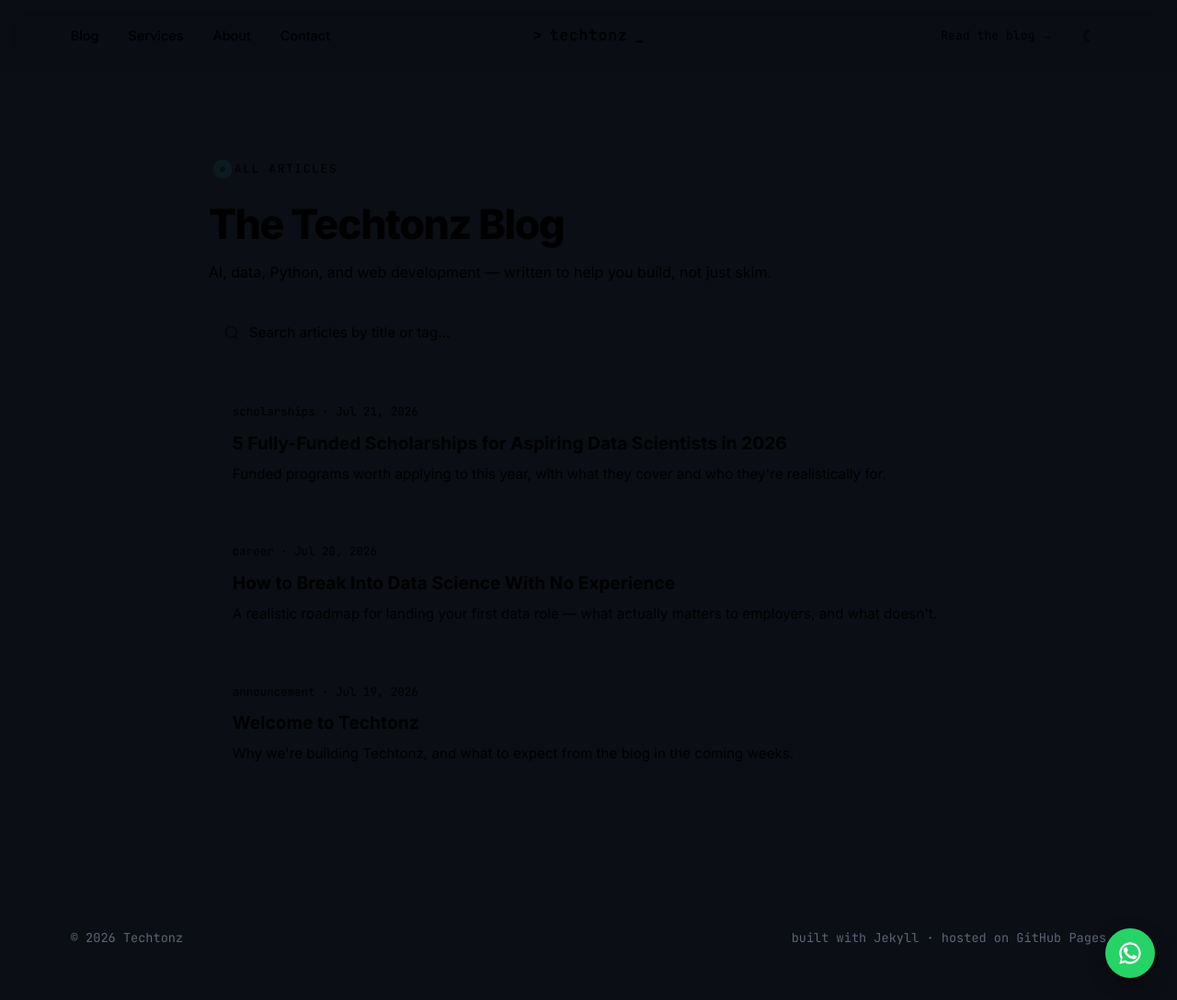
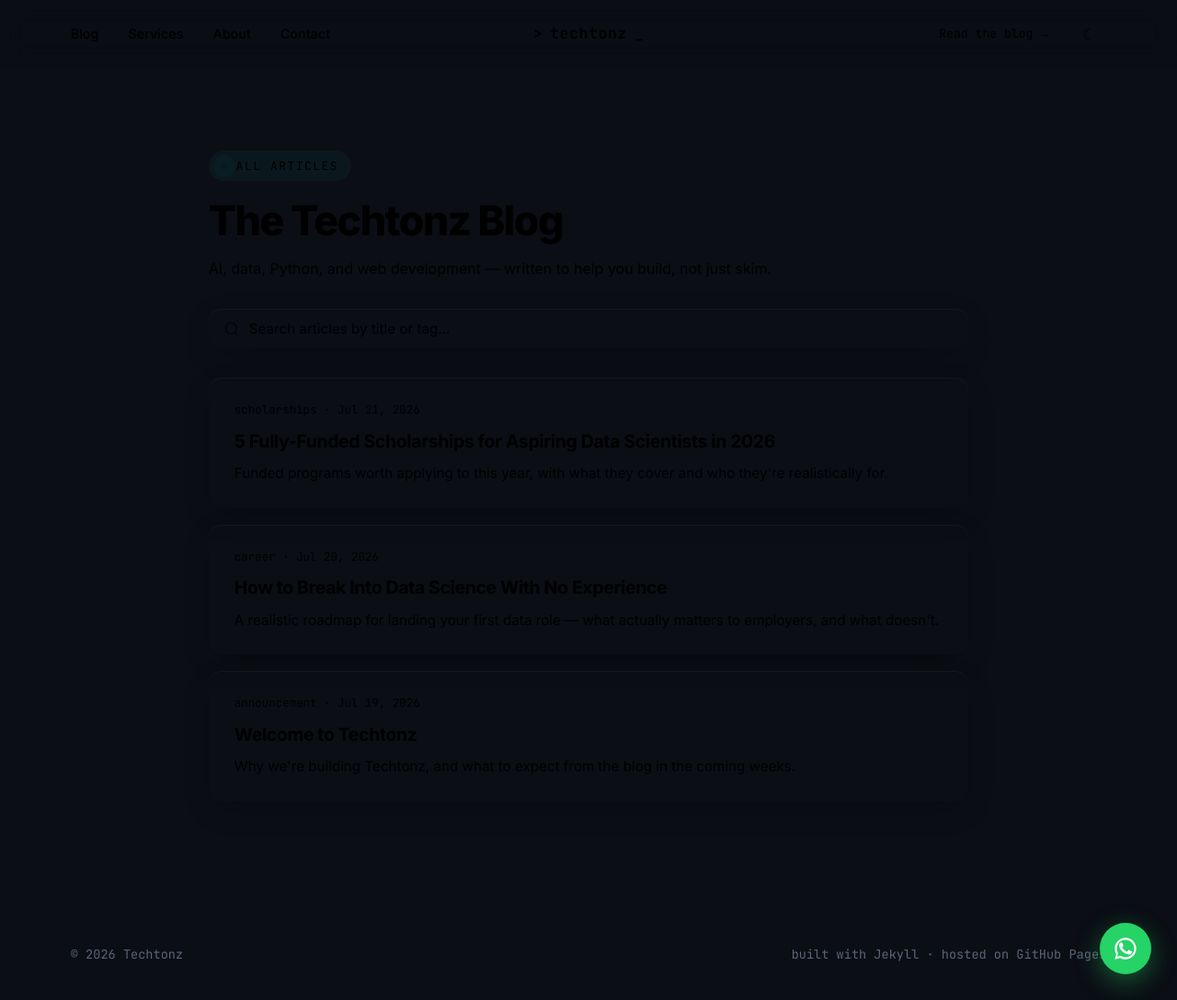
Before and after one commit to teefortech/Techtonz, a Jekyll site: the page built from blog/index.md, in a window 1280 px wide and 1088 px high. Shown: the whole window at 92% size. Built offline with Jekyll 4.4.1, drawn with Linux system fonts in a browser that asks for light colours.

```diff
--- a/assets/css/main.css
+++ b/assets/css/main.css
@@ -11,12 +11,12 @@
 }
 
 :root[data-theme="light"] {
-    --bg: #FAFBFC;
-    --bg-raised: #F0F2F5;
-    --line: #DDE2E9;
+  --bg: #F8F9FB;
+  --bg-raised: #FFFFFF;
+  --line: #E2E6ED;
   --teal: #00A891;
   --violet: #6645E0;
-    --slate: #5C6577;
+  --slate: #5A6478;
   --ink: #0B0E14;
 }
 
@@ -27,7 +27,7 @@
   background: #0B0E14;
 }
 
-  html.light-mode { background: #FAFBFC; }
+html.light-mode { background: #F8F9FB; }
 
 @media (prefers-reduced-motion: reduce) {
   html { scroll-behavior: auto; }
@@ -54,7 +54,7 @@
   font-family: 'JetBrains Mono', monospace;
 }
 
-  /* NAV */
+/* ========== NAV (grid, logo centered) ========== */
 nav {
   position: sticky;
   top: 0;
@@ -62,19 +62,23 @@
   display: grid;
   grid-template-columns: 1fr auto 1fr;
   align-items: center;
-    padding: 20px 6vw;
-    background: rgba(11, 14, 20, 0.85);
-    backdrop-filter: blur(10px);
+  padding: 18px 6vw;
+  background: rgba(11, 14, 20, 0.78);
+  backdrop-filter: blur(14px) saturate(1.3);
+  -webkit-backdrop-filter: blur(14px) saturate(1.3);
   border-bottom: 1px solid var(--line);
+  transition: background 0.25s ease, border-color 0.25s ease;
 }
 
-  :root[data-theme="light"] nav { background: rgba(250, 251, 252, 0.85); }
+:root[data-theme="light"] nav {
+  background: rgba(250, 251, 252, 0.82);
+}
 
 .nav-logo {
   font-family: 'JetBrains Mono', monospace;
   font-weight: 600;
   font-size: 1.05rem;
-    letter-spacing: 0.5px;
+  letter-spacing: 0.4px;
   display: flex;
   align-items: center;
   gap: 8px;
@@ -92,7 +96,25 @@
   justify-self: start;
 }
 
+.nav-links a {
+  position: relative;
+  transition: color 0.2s ease;
+}
+
 .nav-links a:hover { color: var(--ink); }
+
+.nav-links a::after {
+  content: '';
+  position: absolute;
+  left: 0;
+  bottom: -4px;
+  width: 0;
+  height: 1.5px;
+  background: var(--teal);
+  transition: width 0.25s cubic-bezier(0.22, 1, 0.36, 1);
+}
+
+.nav-links a:hover::after { width: 100%; }
 
 .nav-actions {
   display: flex;
@@ -105,12 +127,17 @@
   font-size: 0.82rem;
   border: 1px solid var(--teal);
   color: var(--teal);
-    padding: 8px 16px;
-    border-radius: 6px;
-    transition: background 0.2s ease, color 0.2s ease;
+  padding: 8px 18px;
+  border-radius: 8px;
+  transition: background 0.2s ease, color 0.2s ease, box-shadow 0.2s ease, transform 0.2s ease;
 }
 
-  .nav-cta:hover { background: var(--teal); color: #0B0E14; }
+.nav-cta:hover {
+  background: var(--teal);
+  color: #0B0E14;
+  box-shadow: 0 6px 20px -4px rgba(0, 217, 192, 0.35);
+  transform: translateY(-1px);
+}
 
 .theme-toggle {
   background: none;
@@ -118,25 +145,29 @@
   color: var(--ink);
   width: 38px;
   height: 38px;
-    border-radius: 8px;
+  border-radius: 10px;
   font-size: 1rem;
   cursor: pointer;
   margin-left: 8px;
   flex-shrink: 0;
-    transition: border-color 0.15s ease;
+  transition: border-color 0.2s ease, background 0.2s ease, transform 0.2s ease;
 }
 
-  .theme-toggle:hover { border-color: var(--teal); }
+.theme-toggle:hover {
+  border-color: var(--teal);
+  background: rgba(0, 217, 192, 0.08);
+  transform: scale(1.05);
+}
 
 .nav-toggle {
   display: none;
   margin-left: 8px;
 }
 
-  /* HERO */
+/* ========== HERO (centered + bg image) ========== */
 .hero {
   position: relative;
-    padding: 90px 6vw 90px;
+  padding: 100px 6vw 100px;
   max-width: 980px;
   margin: 0 auto;
   text-align: center;
@@ -174,7 +205,7 @@
   height: 100%;
   pointer-events: none;
   z-index: 1;
-    opacity: 0.7;
+  opacity: 0.55;
 }
 
 .hero > *:not(canvas) {
@@ -201,23 +232,38 @@
   display: inline-flex;
 }
 
-  .hero-actions { display: flex; justify-content: center; }
+.hero-actions {
+  display: flex;
+  justify-content: center;
+  gap: 14px;
+  flex-wrap: wrap;
+}
 
-  .hero .lead { margin-left: auto; margin-right: auto; }
+.hero .lead {
+  margin-left: auto;
+  margin-right: auto;
+}
 
 .eyebrow {
   font-family: 'JetBrains Mono', monospace;
-    font-size: 0.82rem;
+  font-size: 0.8rem;
   color: var(--teal);
-    letter-spacing: 1.5px;
+  letter-spacing: 1.6px;
   text-transform: uppercase;
   display: inline-flex;
   align-items: center;
   gap: 10px;
-    margin-bottom: 24px;
-    padding: 6px 12px;
+  margin-bottom: 28px;
+  padding: 7px 14px;
   border: 1px solid var(--line);
-    border-radius: 20px;
+  border-radius: 9999px;
+  background: rgba(0, 217, 192, 0.05);
+  transition: border-color 0.2s ease, background 0.2s ease;
+}
+
+.eyebrow:hover {
+  border-color: rgba(0, 217, 192, 0.4);
+  background: rgba(0, 217, 192, 0.09);
 }
 
 .eyebrow .ping {
@@ -229,73 +275,80 @@
 }
 
 @keyframes ping {
-    0% { box-shadow: 0 0 0 0 rgba(0, 217, 192, 0.6); }
-    70% { box-shadow: 0 0 0 8px rgba(0, 217, 192, 0); }
+  0%   { box-shadow: 0 0 0 0 rgba(0, 217, 192, 0.55); }
+  70%  { box-shadow: 0 0 0 9px rgba(0, 217, 192, 0); }
   100% { box-shadow: 0 0 0 0 rgba(0, 217, 192, 0); }
 }
 
 h1 {
-    font-size: clamp(2.4rem, 5.5vw, 4.2rem);
+  font-size: clamp(2.5rem, 5.8vw, 4.4rem);
   font-weight: 800;
-    line-height: 1.08;
-    letter-spacing: -1.5px;
-    margin-bottom: 20px;
+  line-height: 1.05;
+  letter-spacing: -0.035em;
+  margin-bottom: 22px;
 }
 
 h1 .cursor {
   display: inline-block;
-    width: 0.5ch;
+  width: 0.45ch;
   background: var(--teal);
   animation: blink 1s step-end infinite;
-    margin-left: 4px;
+  margin-left: 3px;
+  border-radius: 1px;
 }
 
 @keyframes blink {
-    0%, 50% { opacity: 1; }
+  0%, 50%   { opacity: 1; }
   51%, 100% { opacity: 0; }
 }
 
 .hero p.lead {
-    font-size: 1.15rem;
+  font-size: 1.18rem;
+  line-height: 1.6;
   color: var(--slate);
-    max-width: 560px;
-    margin-bottom: 36px;
+  max-width: 540px;
+  margin-bottom: 40px;
 }
 
-  .hero-actions {
-    display: flex;
-    gap: 16px;
-    flex-wrap: wrap;
-  }
-
+/* ========== BUTTONS ========== */
 .btn-primary {
   background: var(--teal);
   color: #0B0E14;
   font-weight: 600;
-    padding: 13px 26px;
-    border-radius: 8px;
+  padding: 14px 28px;
+  border-radius: 10px;
   font-size: 0.95rem;
-    transition: transform 0.15s ease, box-shadow 0.15s ease;
+  box-shadow: 0 4px 14px -4px rgba(0, 217, 192, 0.4);
+  transition: transform 0.22s cubic-bezier(0.22, 1, 0.36, 1),
+              box-shadow 0.22s ease;
 }
 
 .btn-primary:hover {
-    transform: translateY(-2px);
-    box-shadow: 0 8px 24px rgba(0, 217, 192, 0.25);
+  transform: translateY(-3px) scale(1.02);
+  box-shadow: 0 14px 32px -8px rgba(0, 217, 192, 0.45);
+}
+
+.btn-primary:active {
+  transform: translateY(0) scale(0.98);
 }
 
 .btn-ghost {
   border: 1px solid var(--line);
   color: var(--ink);
-    padding: 13px 26px;
-    border-radius: 8px;
+  padding: 14px 28px;
+  border-radius: 10px;
   font-size: 0.95rem;
   font-weight: 500;
-    transition: border-color 0.15s ease;
+  transition: border-color 0.2s ease, background 0.2s ease, transform 0.2s ease;
 }
 
-  .btn-ghost:hover { border-color: var(--slate); }
+.btn-ghost:hover {
+  border-color: var(--slate);
+  background: rgba(139, 147, 167, 0.06);
+  transform: translateY(-2px);
+}
 
-  /* DIRECTORY / TOPICS */
+/* ========== SECTIONS ========== */
 .section {
   max-width: 980px;
   margin: 0 auto;
@@ -322,11 +375,35 @@
   color: var(--slate);
 }
 
+/* ========== DIRECTORY / CARDS ========== */
+.directory,
+.post-card,
+.status-box,
+.counter-grid,
+.slider-wrap,
+.search-box {
+  border: 1px solid var(--line);
+  border-radius: 14px;
+  background: var(--bg-raised);
+  box-shadow:
+    0 1px 0 rgba(255, 255, 255, 0.04) inset,
+    0 10px 36px -12px rgba(0, 0, 0, 0.45);
+  transition: border-color 0.22s ease, box-shadow 0.22s ease, transform 0.22s ease;
+}
+
+:root[data-theme="light"] .directory,
+:root[data-theme="light"] .post-card,
+:root[data-theme="light"] .status-box,
+:root[data-theme="light"] .counter-grid,
+:root[data-theme="light"] .slider-wrap,
+:root[data-theme="light"] .search-box {
+  box-shadow:
+    0 1px 0 rgba(255, 255, 255, 0.8) inset,
+    0 8px 28px -10px rgba(0, 0, 0, 0.08);
+}
+
 .directory {
-    border: 1px solid var(--line);
-    border-radius: 10px;
   overflow: hidden;
-    background: var(--bg-raised);
 }
 
 .dir-row {
@@ -335,12 +412,23 @@
   gap: 16px;
   padding: 18px 22px;
   border-bottom: 1px solid var(--line);
-    transition: background 0.15s ease;
+  transition: background 0.18s ease;
 }
 
 .dir-row:last-child { border-bottom: none; }
 
-  .dir-row:hover { background: rgba(0, 217, 192, 0.04); }
+.dir-row:hover {
+  background: rgba(0, 217, 192, 0.05);
+}
+
+.directory:hover,
+.post-card:hover {
+  border-color: rgba(0, 217, 192, 0.35);
+  box-shadow:
+    0 0 0 1px rgba(0, 217, 192, 0.12),
+    0 14px 40px -12px rgba(0, 217, 192, 0.18);
+  transform: translateY(-2px);
+}
 
 .dir-icon {
   font-family: 'JetBrains Mono', monospace;
@@ -366,7 +454,7 @@
   .dir-desc { display: block; }
 }
 
-  /* STATUS BANNER */
+/* ========== STATUS ========== */
 .status {
   max-width: 980px;
   margin: 0 auto 100px;
@@ -374,10 +462,10 @@
 }
 
 .status-box {
-    border: 1px solid rgba(124, 92, 255, 0.35);
-    background: rgba(124, 92, 255, 0.06);
-    border-radius: 10px;
-    padding: 24px 26px;
+  border: 1px solid rgba(124, 92, 255, 0.3);
+  background: rgba(124, 92, 255, 0.07);
+  border-radius: 14px;
+  padding: 26px 28px;
   display: flex;
   align-items: center;
   gap: 16px;
@@ -398,7 +486,11 @@
   color: #c9c2ff;
 }
 
-  /* FOOTER */
+:root[data-theme="light"] .status-box p {
+  color: #5b4bb8;
+}
+
+/* ========== FOOTER ========== */
 footer {
   border-top: 1px solid var(--line);
   padding: 40px 6vw;
@@ -413,7 +505,7 @@
 
 footer .mono { color: #5a6478; }
 
-  /* CONTENT PAGES (blog posts, about, services, contact) */
+/* ========== CONTENT PAGES ========== */
 .content-page {
   max-width: 760px;
   margin: 0 auto;
@@ -443,7 +535,10 @@
   font-size: 1.05rem;
 }
 
-  .prose p, .prose li { color: var(--ink); opacity: 0.85; }
+.prose p, .prose li {
+  color: var(--ink);
+  opacity: 0.85;
+}
 
 .prose p { margin-bottom: 22px; }
 
@@ -505,7 +600,7 @@
   margin-bottom: 22px;
 }
 
-  /* BLOG LISTING */
+/* ========== BLOG LISTING ========== */
 .post-list {
   display: flex;
   flex-direction: column;
@@ -513,15 +608,10 @@
 }
 
 .post-card {
-    border: 1px solid var(--line);
-    background: var(--bg-raised);
-    border-radius: 10px;
-    padding: 24px 26px;
-    margin-bottom: 14px;
-    transition: border-color 0.15s ease;
+  padding: 26px 28px;
+  margin-bottom: 16px;
+  cursor: pointer;
 }
-
-  .post-card:hover { border-color: var(--teal); }
 
 .post-card .meta {
   font-family: 'JetBrains Mono', monospace;
@@ -533,17 +623,19 @@
 .post-card .meta .tag { color: var(--teal); }
 
 .post-card h3 {
-    font-size: 1.2rem;
+  font-size: 1.22rem;
   font-weight: 700;
   margin-bottom: 8px;
+  letter-spacing: -0.02em;
 }
 
 .post-card p {
   color: var(--slate);
   font-size: 0.95rem;
+  line-height: 1.55;
 }
 
-  /* FORM (contact page) */
+/* ========== FORM ========== */
 .form-field {
   margin-bottom: 20px;
 }
@@ -561,26 +653,34 @@
   width: 100%;
   background: var(--bg-raised);
   border: 1px solid var(--line);
-    border-radius: 8px;
+  border-radius: 10px;
   padding: 12px 14px;
   color: var(--ink);
   font-family: 'Inter', sans-serif;
   font-size: 0.95rem;
+  transition: border-color 0.2s ease, box-shadow 0.2s ease;
 }
 
 .form-field input:focus,
 .form-field textarea:focus {
   outline: none;
   border-color: var(--teal);
+  box-shadow: 0 0 0 3px rgba(0, 217, 192, 0.18);
 }
 
 .form-field textarea { resize: vertical; min-height: 140px; }
 
-  /* COUNTERS */
+/* ========== COUNTERS ========== */
 .counters { padding-top: 20px; padding-bottom: 20px; }
 
 .counter-grid {
   position: relative;
+  display: grid;
+  grid-template-columns: repeat(3, 1fr);
+  gap: 20px;
+  border: 1px solid var(--line);
+  border-radius: 14px;
+  padding: 36px 20px;
   background-image: linear-gradient(rgba(11,14,20,0.88), rgba(11,14,20,0.88)), url('https://images.unsplash.com/photo-1518770660439-4636190af475?w=1400&q=70');
   background-size: cover;
   background-position: center;
@@ -588,15 +688,6 @@
 
 :root[data-theme="light"] .counter-grid {
   background-image: linear-gradient(rgba(250,251,252,0.92), rgba(250,251,252,0.92)), url('https://images.unsplash.com/photo-1518770660439-4636190af475?w=1400&q=70');
-  }
-
-  .counter-grid {
-    display: grid;
-    grid-template-columns: repeat(3, 1fr);
-    gap: 20px;
-    border: 1px solid var(--line);
-    border-radius: 10px;
-    padding: 36px 20px;
 }
 
 .counter-item { text-align: center; }
@@ -618,35 +709,35 @@
   .counter-grid { grid-template-columns: 1fr; gap: 24px; padding: 28px 20px; }
 }
 
-  /* WHATSAPP FLOAT */
+/* ========== WHATSAPP ========== */
 .whatsapp-float {
   position: fixed;
-    bottom: 24px;
-    right: 24px;
+  bottom: 28px;
+  right: 28px;
   z-index: 60;
-    width: 54px;
-    height: 54px;
+  width: 56px;
+  height: 56px;
   border-radius: 50%;
   background: #25D366;
   display: flex;
   align-items: center;
   justify-content: center;
-    box-shadow: 0 6px 20px rgba(0,0,0,0.3);
-    transition: transform 0.15s ease;
+  box-shadow: 0 8px 28px rgba(37, 211, 102, 0.4);
+  transition: transform 0.22s cubic-bezier(0.22, 1, 0.36, 1), box-shadow 0.22s ease;
 }
 
-  .whatsapp-float:hover { transform: scale(1.08); }
+.whatsapp-float:hover {
+  transform: scale(1.1);
+  box-shadow: 0 12px 36px rgba(37, 211, 102, 0.5);
+}
 
 .whatsapp-float svg { width: 28px; height: 28px; }
 
-  /* BLOG SEARCH */
+/* ========== SEARCH ========== */
 .search-box {
   display: flex;
   align-items: center;
   gap: 10px;
-    background: var(--bg-raised);
-    border: 1px solid var(--line);
-    border-radius: 8px;
   padding: 12px 16px;
   margin-bottom: 32px;
 }
@@ -667,14 +758,13 @@
 
 .post-card.hidden { display: none; }
 
-  /* SLIDER / CAROUSEL */
+/* ========== SLIDER ========== */
 .slider-section { padding-top: 20px; padding-bottom: 20px; }
 
 .slider-wrap {
   position: relative;
   overflow: hidden;
-    border-radius: 12px;
-    border: 1px solid var(--line);
+  border-radius: 16px;
 }
 
 .slider-track {
@@ -732,11 +822,12 @@
   position: absolute;
   top: 50%;
   transform: translateY(-50%);
-    width: 40px;
-    height: 40px;
+  width: 42px;
+  height: 42px;
   border-radius: 50%;
-    background: rgba(11,14,20,0.6);
-    border: 1px solid rgba(255,255,255,0.2);
+  background: rgba(11, 14, 20, 0.55);
+  backdrop-filter: blur(8px);
+  border: 1px solid rgba(255, 255, 255, 0.18);
   color: #fff;
   display: flex;
   align-items: center;
@@ -744,12 +835,17 @@
   cursor: pointer;
   z-index: 2;
   font-size: 1.1rem;
-    transition: background 0.15s ease;
+  transition: background 0.2s ease, transform 0.2s ease, border-color 0.2s ease;
 }
 
-  .slider-arrow:hover { background: rgba(0,217,192,0.35); }
-  .slider-arrow.prev { left: 14px; }
-  .slider-arrow.next { right: 14px; }
+.slider-arrow:hover {
+  background: rgba(0, 217, 192, 0.35);
+  border-color: rgba(0, 217, 192, 0.5);
+  transform: translateY(-50%) scale(1.08);
+}
+
+.slider-arrow.prev { left: 16px; }
+.slider-arrow.next { right: 16px; }
 
 .slider-dots {
   display: flex;
@@ -761,22 +857,25 @@
 .slider-dot {
   width: 8px;
   height: 8px;
-    border-radius: 50%;
+  border-radius: 9999px;
   background: var(--line);
   border: none;
   cursor: pointer;
   padding: 0;
-    transition: background 0.15s ease, transform 0.15s ease;
+  transition: background 0.2s ease, width 0.25s ease;
 }
 
-  .slider-dot.active { background: var(--teal); transform: scale(1.3); }
+.slider-dot.active {
+  background: var(--teal);
+  width: 22px;
+}
 
 @media (max-width: 600px) {
   .slide { aspect-ratio: 4 / 5; }
   .slider-arrow { width: 34px; height: 34px; font-size: 0.95rem; }
 }
 
-  /* MOBILE NAV */
+/* ========== MOBILE NAV ========== */
 .mobile-menu {
   display: none;
   flex-direction: column;
@@ -800,6 +899,7 @@
 @media (max-width: 720px) {
   .nav-links { display: none; }
   .nav-cta { display: none; }
+
   .nav-toggle {
     display: block;
     background: none;
@@ -808,9 +908,16 @@
     font-size: 1.1rem;
     width: 40px;
     height: 40px;
-      border-radius: 8px;
+    border-radius: 10px;
     cursor: pointer;
+    transition: border-color 0.2s ease, background 0.2s ease;
   }
-    .hero { padding: 70px 6vw 60px; }
+
+  .nav-toggle:hover {
+    border-color: var(--teal);
+    background: rgba(0, 217, 192, 0.08);
+  }
+
+  .hero { padding: 80px 6vw 70px; }
   .dir-icon { width: 60px; font-size: 0.75rem; }
 }
```
Lines whose indentation alone changed are shown as unchanged.
